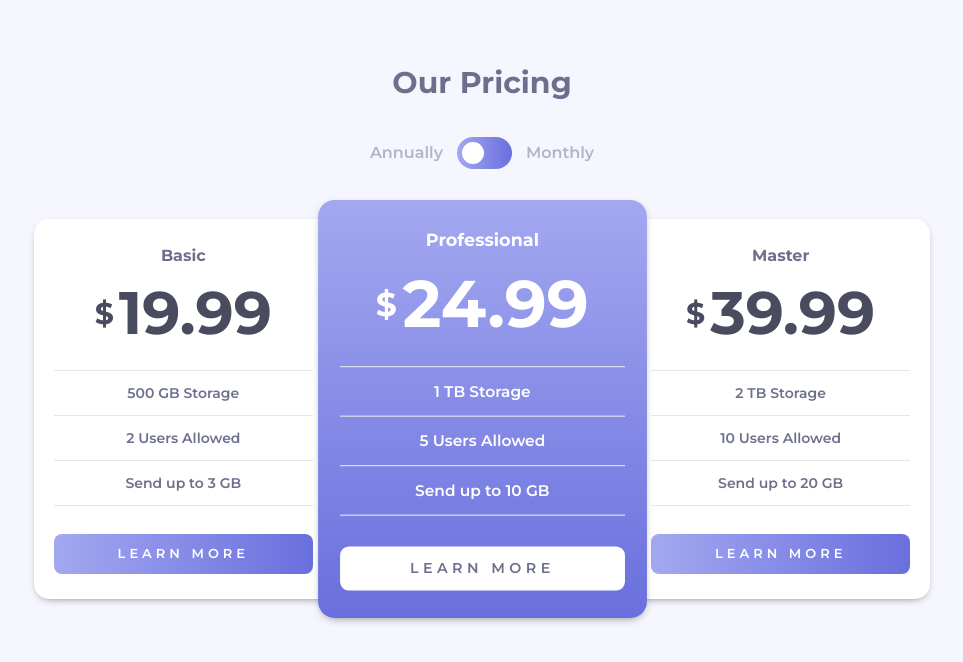
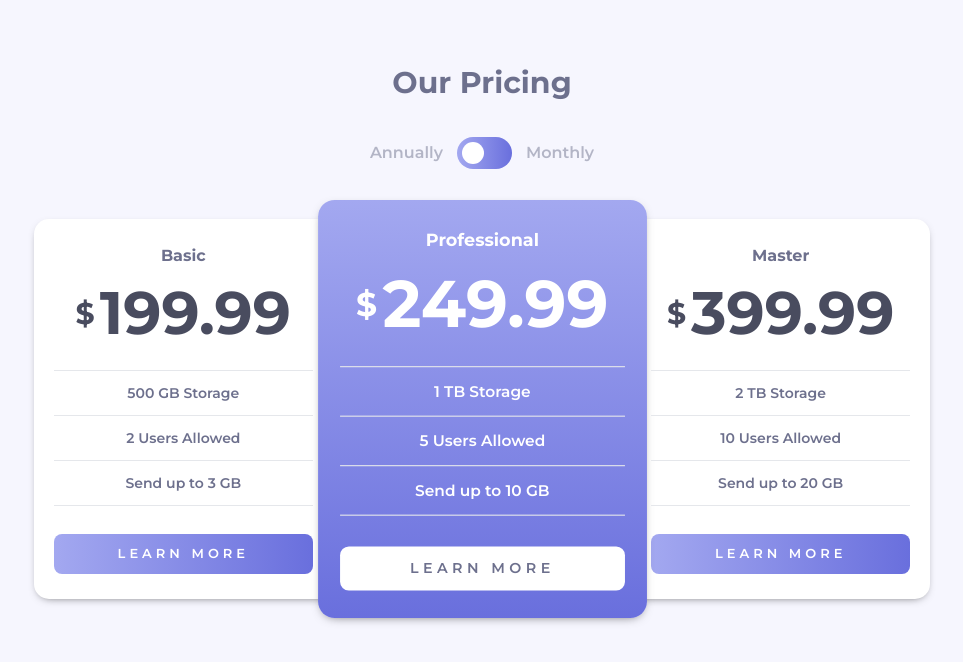
Before and after one commit to elangyudha280/Pricing-component-, a website: page index.html in a window 1280 px wide. Shown: the whole page, without its empty margins (158-1121 px from the left). Drawn offline with Linux system fonts and the light colour scheme.

Commit message:
fix text

```diff
--- a/assets/index.js
+++ b/assets/index.js
@@ -21,10 +21,10 @@ let textTotal = {
 label.addEventListener('click',()=>{
         if(!inputCheck.checked){
         circle.classList.remove('translate-x-[100%]')
-        textTotal.changeTo('19.99','24.99','39.99')
+        textTotal.changeTo('199.99','249.99','399.99')
     }else{
         circle.classList.add('translate-x-[100%]')
-        textTotal.changeTo('199.99','249.99','399.99')
+        textTotal.changeTo('19.99','24.99','39.99')
     }
 })
 
--- a/index.html
+++ b/index.html
@@ -37,7 +37,7 @@
               <h3 class="title-card text-heading-c font-bold text-center text-md">Basic</h3>
               <h2 class="total   relative text-content-c text-[60px] font-bold text-center w-full flex justify-center  gap-x-[5px] items-center">
                  <span class="text-[30px]" >$</span>
-                 <span class="text-total-Basic">19.99</span>
+                 <span class="text-total-Basic">199.99</span>
                 </h2>
               <div class="desc-card
               border-y-[0.1px]
@@ -66,7 +66,7 @@
             <h3 class="title-card text-white font-bold text-center text-md">Professional</h3>
             <h2 class="total   relative text-white text-[60px] font-bold text-center w-full flex justify-center  gap-x-[5px] items-center">
                <span class="text-[30px]" >$</span>
-               <span class="text-total-Professional">24.99</span>
+               <span class="text-total-Professional">249.99</span>
               </h2>
             <div class="desc-card
             border-y-[0.1px]
@@ -94,7 +94,7 @@
           <h3 class="title-card text-heading-c font-bold text-center text-md">Master</h3>
           <h2 class="total   relative text-content-c text-[60px] font-bold text-center w-full flex justify-center  gap-x-[5px] items-center">
              <span class="text-[30px]" >$</span>
-             <span class="text-total-Master ">39.99</span>
+             <span class="text-total-Master ">399.99</span>
             </h2>
           <div class="desc-card
           border-y-[0.1px]
```
